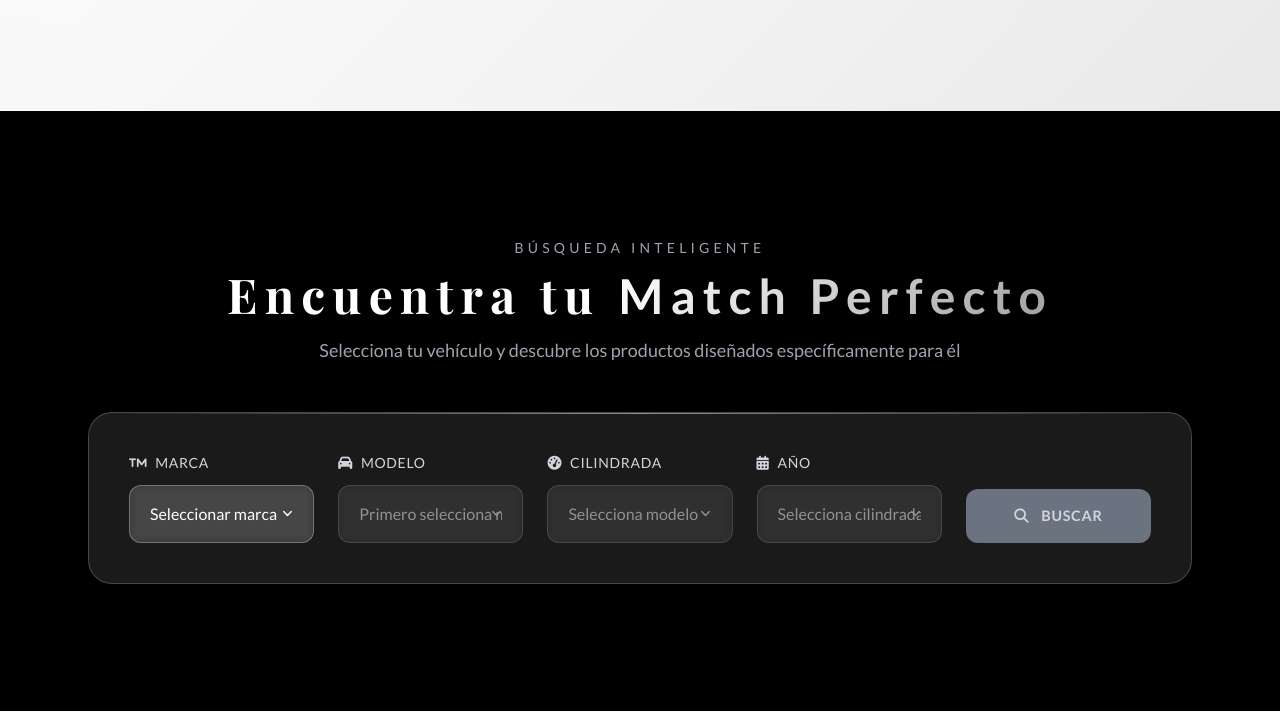
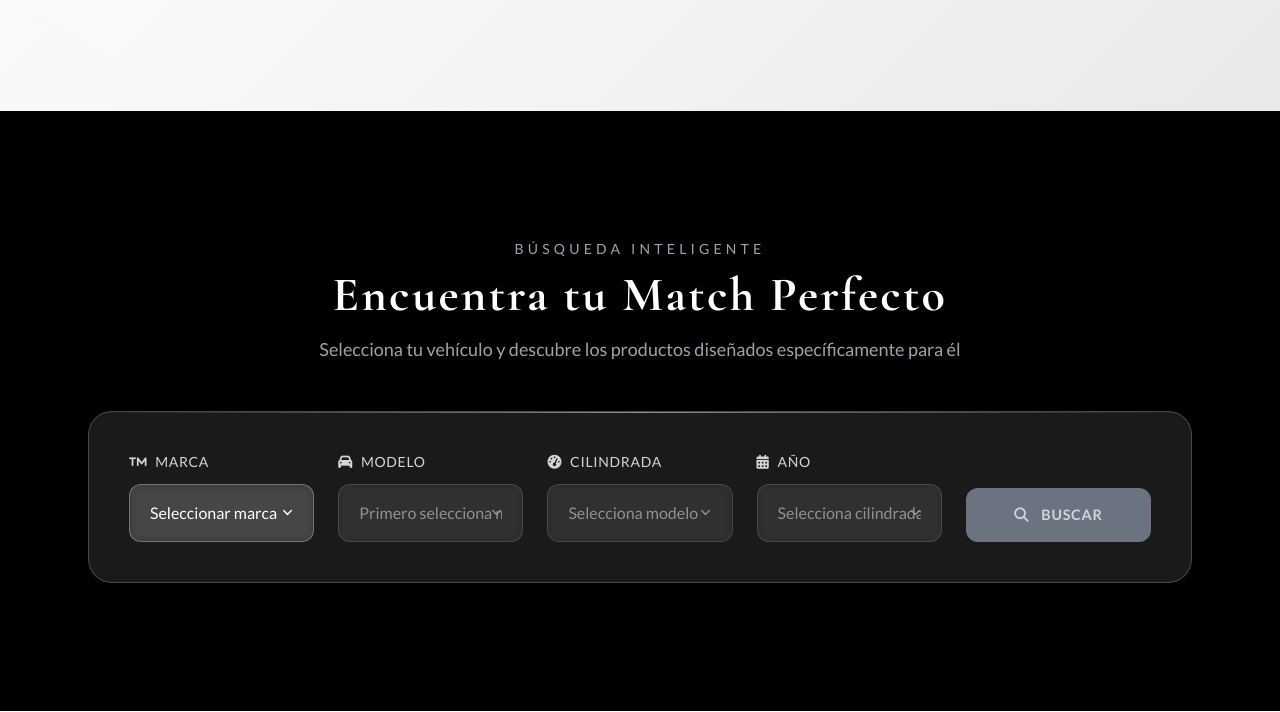
Before and after one commit to Trippxzz/KRDClub, a Django app: page / in a window 1280 px wide. Shown: the part 550-1262 px from the top of the page. Run offline with Django 5.2, Linux system fonts and the light colour scheme; some libraries are stand-ins or nearby versions.

Commit message:
extras
Co-Authored-By: edu.serrvno <138712808+eduserrvno@users.noreply.github.com>

```diff
--- a/krd_app/templates/public/home.html
+++ b/krd_app/templates/public/home.html
@@ -37,8 +37,8 @@
         <div class="relative z-10 max-w-6xl mx-auto px-6">
             <div class="text-center mb-12">
                 <p class="text-sm tracking-[0.3em] text-gray-400 mb-3 uppercase">Búsqueda Inteligente</p>
-                <h2 class="text-3xl md:text-5xl font-bold text-white luxury-text mb-4">
-                    Encuentra tu <span class="text-gradient">Match Perfecto</span>
+                <h2 class="text-3xl md:text-5xl font-bold text-white mb-4" style="font-family: 'Cormorant Garamond', serif;">
+                    Encuentra tu Match Perfecto</span>
                 </h2>
                 <p class="text-gray-400 text-lg max-w-2xl mx-auto">
                     Selecciona tu vehículo y descubre los productos diseñados específicamente para él
```
Also changed, not shown: krd_app/templatetags/__init__.py (added).
